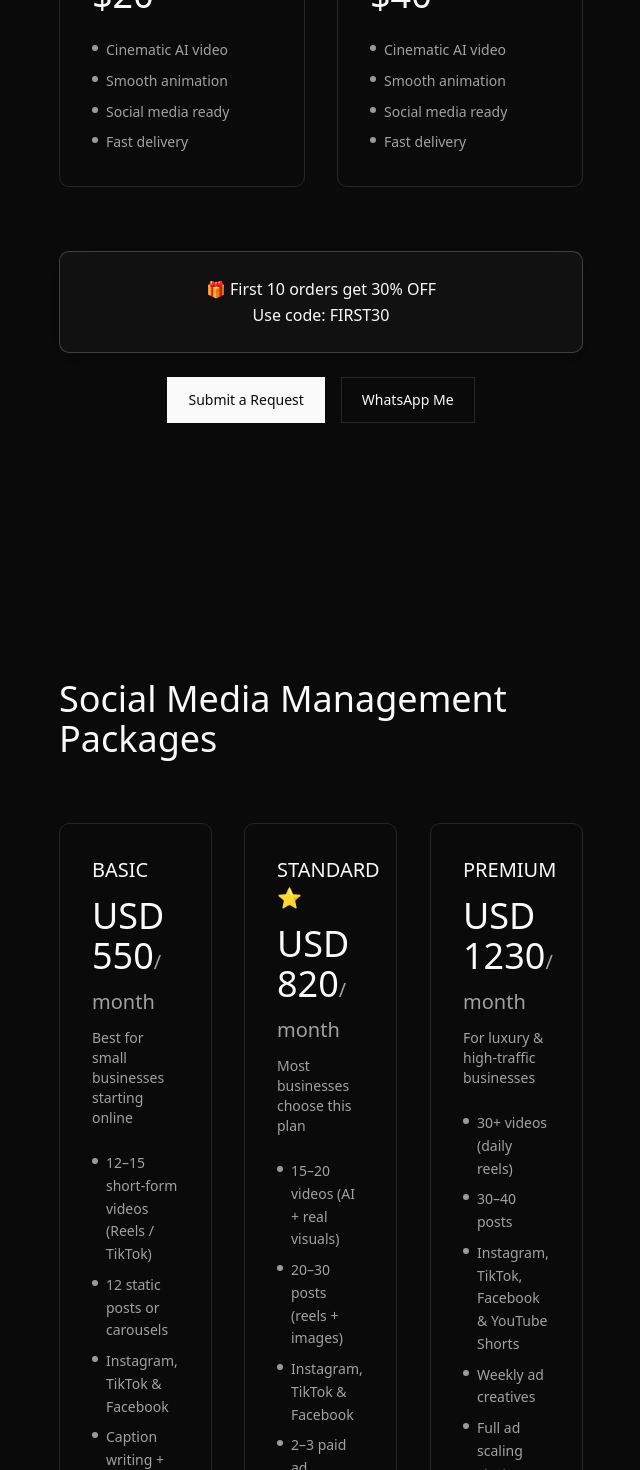
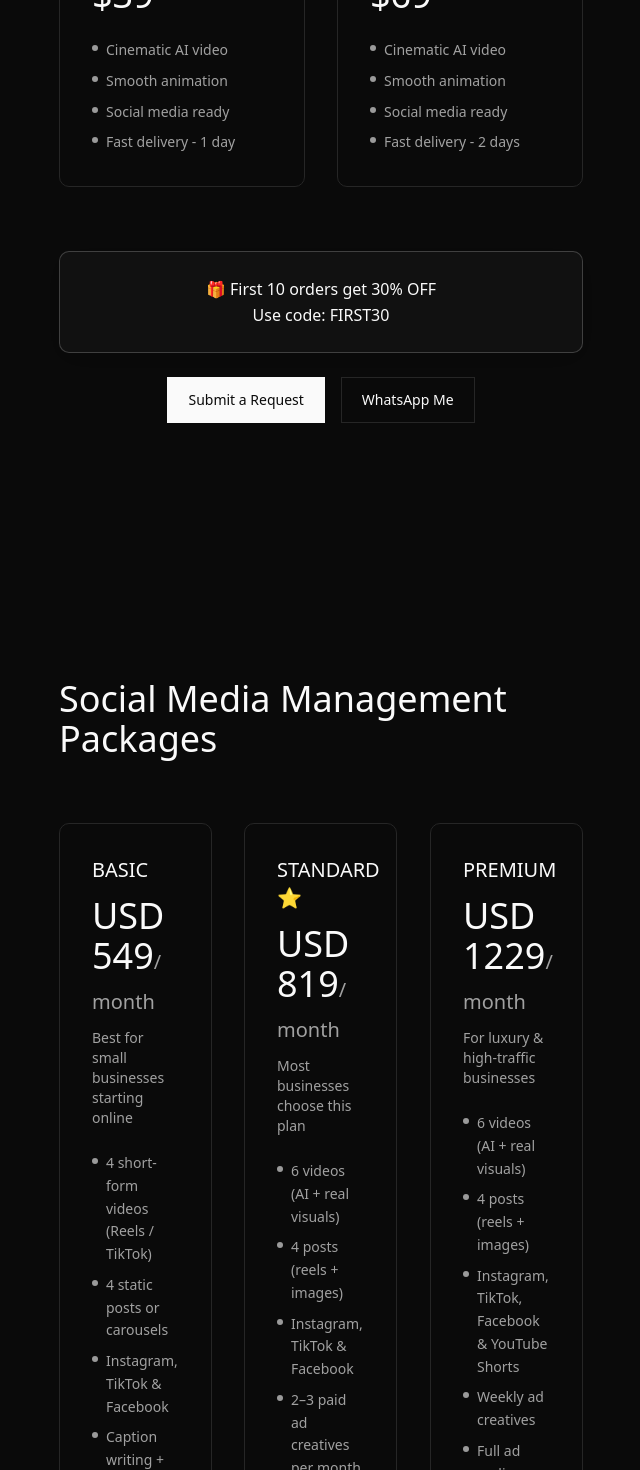
Before and after one commit to Justy-11/Jathursh, a Next.js app: page / in a window 1280 px wide. Shown: the part 2380-3850 px from the top of the page, without its empty margins (329-969 px from the left). Built offline with nearby package versions, Linux system fonts and the light colour scheme.

Commit message:
update info

```diff
--- a/app/page.tsx
+++ b/app/page.tsx
@@ -346,14 +346,14 @@ export default function Home() {
             <div className="grid md:grid-cols-2 gap-6 sm:gap-8">
               {[
                 {
-                  title: "AI Product Video (0–30 sec)",
-                  price: "$20",
-                  features: ["Cinematic AI video", "Smooth animation", "Social media ready", "Fast delivery"],
+                  title: "AI Product Video (15–30 sec)",
+                  price: "$39",
+                  features: ["Cinematic AI video", "Smooth animation", "Social media ready", "Fast delivery - 1 day"],
                 },
                 {
                   title: "AI Product Video (30–60 sec)",
-                  price: "$40",
-                  features: ["Cinematic AI video", "Smooth animation", "Social media ready", "Fast delivery"],
+                  price: "$69",
+                  features: ["Cinematic AI video", "Smooth animation", "Social media ready", "Fast delivery - 2 days"],
                 },
               ].map((plan) => (
                 <div
@@ -418,12 +418,12 @@ export default function Home() {
               {[
                 {
                   title: "BASIC",
-                  price: "USD 550",
+                  price: "USD 549",
                   period: "/ month",
                   subtitle: "Best for small businesses starting online",
                   features: [
-                    "12–15 short-form videos (Reels / TikTok)",
-                    "12 static posts or carousels",
+                    "4 short-form videos (Reels / TikTok)",
+                    "4 static posts or carousels",
                     "Instagram, TikTok & Facebook",
                     "Caption writing + hashtags",
                     "Basic ad creatives (no heavy scaling)",
@@ -437,12 +437,12 @@ export default function Home() {
                 },
                 {
                   title: "STANDARD ⭐",
-                  price: "USD 820",
+                  price: "USD 819",
                   period: "/ month",
                   subtitle: "Most businesses choose this plan",
                   features: [
-                    "15–20 videos (AI + real visuals)",
-                    "20–30 posts (reels + images)",
+                    "6 videos (AI + real visuals)",
+                    "4 posts (reels + images)",
                     "Instagram, TikTok & Facebook",
                     "2–3 paid ad creatives per month",
                     "Meta Ads setup & management",
@@ -455,12 +455,12 @@ export default function Home() {
                 },
                 {
                   title: "PREMIUM",
-                  price: "USD 1230",
+                  price: "USD 1229",
                   period: "/ month",
                   subtitle: "For luxury & high-traffic businesses",
                   features: [
-                    "30+ videos (daily reels)",
-                    "30–40 posts",
+                    "6 videos (AI + real visuals)",
+                    "4 posts (reels + images)",
                     "Instagram, TikTok, Facebook & YouTube Shorts",
                     "Weekly ad creatives",
                     "Full ad scaling strategy",
```
